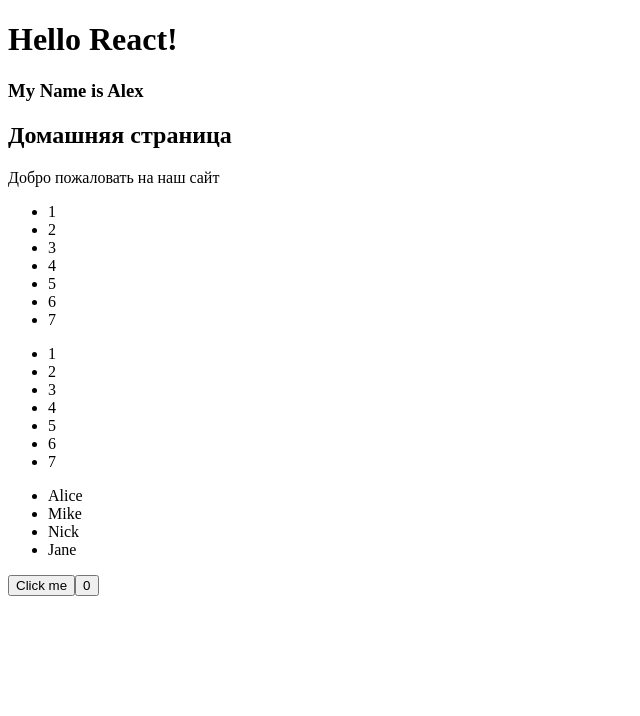
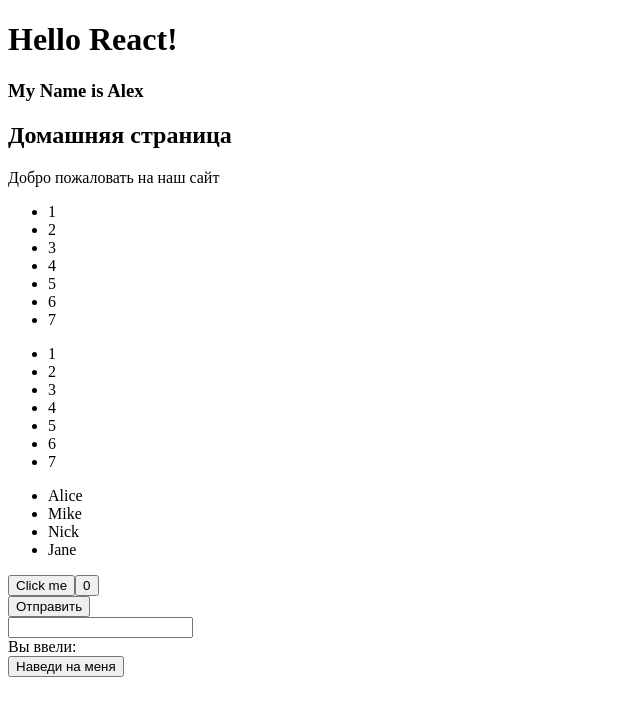
Before and after one commit to mrnoob0dy/my-test-app, a React (Vite) app: page / in a window 1280 px wide. Shown: the top 716 px of the page, without its empty margins (0-640 px from the left). Built offline with nearby package versions, Linux system fonts and the light colour scheme.

Commit message:
Обработка событий в React

```diff
--- a/src/pages/HomePage/HomePage.jsx
+++ b/src/pages/HomePage/HomePage.jsx
@@ -3,12 +3,30 @@
 
 export function HomePage() {
   const [click, setClick] = useState(0)
-  const handleClick = () => {
-    alert('Меня нажали')
+  const handleClick = (message) => {
+    alert(message)
   }
 
   const handleSetClick = () => {
     setClick(click + 1)
+  }
+
+  const [value, setValue] = useState('')
+  const handleChange = (e) => {
+    setValue(e.target.value)
+  }
+
+  const handleSubmit = (e) => {
+    e.preventDefault()
+    alert('Форма отправлена')
+  }
+
+  const handleMouseOver = () => {
+    console.log('over')
+  }
+
+  const handleMouseOut = () => {
+    console.log('out')
   }
 
   const numbers = [1, 2, 3, 4, 5, 6, 7]
@@ -33,8 +51,17 @@
       <ul>
         {users.map(user => <li key={user.id}>{user.name}</li>)}
       </ul>
-      <Button label="Click me" onClick={() => {handleClick()}} />
+      <Button label="Click me" onClick={() => {handleClick('На меня нажали!')}} />
       <Button label={click} onClick={handleSetClick}/>
+
+      <form onSubmit={handleSubmit}>
+        <button type="submit">Отправить</button>
+      </form>
+
+      <input type="text" onChange={handleChange} />
+      <div>Вы ввели: {value}</div>
+
+      <button onMouseOver={handleMouseOver} onMouseOut={handleMouseOut}>Наведи на меня</button>
     </div>
   )
 }
```
